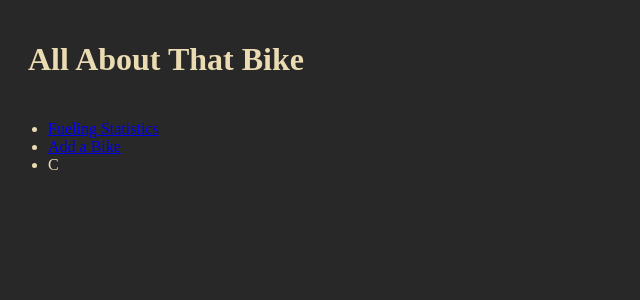
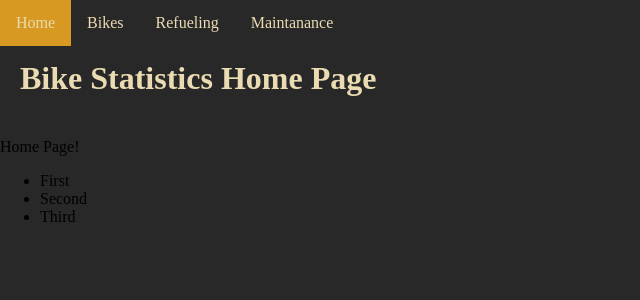
Before and after one commit to SvenDo11/py-server, a Django app: page /bike/ in a window 1280 px wide. Shown: the top 300 px of the page, without its empty margins (0-640 px from the left). Run offline with Django 4.2, Linux system fonts and the light colour scheme; parts of the project's set-up code (start-up, migrations or seed data) failed here and were passed over.

Commit message:
Changes, IDK

```diff
--- a/bike/models.py
+++ b/bike/models.py
@@ -31,4 +31,8 @@
 
 class Bike(models.Model):
     ID = models.IntegerField("ID", primary_key=True)
-    name = models.CharField('Name of the bike', max_length=30)
+    name = models.CharField('Name', max_length=30)
+    manufacturer = models.CharField('Manufacturer', max_lenth=30)
+
+    def __str__(self) -> str:
+        return self.name
--- a/bike/static/bike/styles.css
+++ b/bike/static/bike/styles.css
@@ -29,44 +29,54 @@
 }
 
 body {
+    margin: 0;
     background-color: var(--color-bg);
 }
 
-#boxes {
-    content: "";
-    display: table;
-    clear: both;
-}
-
-div {
-    float: left;
-    height: 200px;
-    width: 400px;
-    padding: 0 10px;
-    margin: 20px;
-    border-radius: 25px;
-}
-
-#column1 {
-    background-color: #b8bb26;
-    border: 2px solid #98971a;
-}
-
-#column2 {
-    background-color: #83a598;
-    border: 2px solid #458588;
-}
-
 h1 {
-    color: #ebdbb2;
+    color: var(--color-fg);
     padding: 20px;
+    align-content: center;
+    margin-top: 40px;
+    width: 100%;
 }
 
 h2 {
-    color: #000000;
+    color: var(--color11);
     text-align: center;
+    align-content: center;
 }
 
-ul {
-    color: var(--color-fg)
+#navigationbar {
+    ul {
+        color: var(--color-fg);
+        list-style-type: none;
+        margin: 0;
+        padding: 0;
+        overflow: hidden;
+        position: fixed;
+        top: 0;
+        width: 100%;
+        background-color: var(--color-bg);
+    }
+
+    li {
+        float:left
+    }
+
+    li a {
+        display: block;
+        color: var(--color-fg);
+        text-align: center;
+        padding: 14px 16px;
+        text-decoration: none;
+    }
+
+    li a:hover:not(.active) {
+        background-color: var(--color8);
+    }
+
+    li a.active {
+        background-color: var(--color3);
+    }
 }
--- /dev/null
+++ b/bike/templates/bike/base.html
@@ -0,0 +1,26 @@
+<!DOCTYPE html>
+<html>
+<head>
+    {% load static %}
+    <link rel="stylesheet" href="{% static 'bike/styles.css' %}">
+    <title>{% block title %}Bike Statistics{% endblock %}</title>
+</head>
+
+<body>
+<div id="navigationbar">
+    <ul>
+        <li><a {% if navigationbar_active == "home" %}class="active"{% endif %} href="{% url 'bike:bikeIndex' %}">Home</a></li>
+        <li><a {% if navigationbar_active == "bikes" %}class="active"{% endif %} href="{% url 'bike:bikeList' %}">Bikes</a></li>
+        <li><a {% if navigationbar_active == "refueling" %}class="active"{% endif %} href="{% url 'bike:refuelingList' %}">Refueling</a></li>
+        <li><a {% if navigationbar_active == "maintanance" %}class="active"{% endif %} href="{% url 'bike:bikeIndex' %}">Maintanance</a></li>
+    </ul>
+</div>
+<div id="content">
+    {% block content %}
+    <p>
+        Your Content should be displayed here.
+    </p>
+    {% endblock %}
+</div>
+</body>
+</html>
--- a/bike/templates/bike/index.html
+++ b/bike/templates/bike/index.html
@@ -1,16 +1,16 @@
-<!DOCTYPE html>
-<html>
-<head>
-    {% load static %}
-    <title>Fueling</title>
-    <link rel="stylesheet" href="{% static 'bike/styles.css' %}">
-</head>
-<body>
-<h1> All About That Bike </h1>
+{% extends "bike/base.html" %}
+
+{% load static %}
+<link rel="stylesheet" href="{% static 'bike/styles.css' %}">
+
+{% block title %}Bike Statistics Home {% endblock %}
+
+{% block content %}
+<h1>Bike Statistics Home Page</h1>
+<p>Home Page!</p>
 <ul>
-    <li><a href="{% url 'bike:fueling' %}">Fueling Statistics</a></li>
-    <li><a href="{% url 'bike:bike' %}">Add a Bike</a></li>
-    <li>C</li>
+    <li>First</li>
+    <li>Second</li>
+    <li>Third</li>
 </ul>
-</body>
-</html>
+{% endblock %}
--- a/bike/urls.py
+++ b/bike/urls.py
@@ -5,6 +5,7 @@
 app_name = 'bike'
 urlpatterns = [
     path("", views.IndexView.as_view(), name="bikeIndex"),
-    path("fuel", views.FuelingView.as_view(), name="fueling"),
-    path("add_bike/", views.AddBikeView.as_view(), name="bike"),
+    path("refueling", views.FuelingView.as_view(), name="refuelingList"),
+    path("allBikes", views.BikeListView.as_view(), name="bikeList"),
+    path("<int:pk>/delete/", views.BikeDeleteView.as_view(), name='bikeDelete'),
 ]
--- a/bike/views.py
+++ b/bike/views.py
@@ -1,6 +1,6 @@
 from django.shortcuts import render
 from django.views import generic
-from django.urls import reverse
+from django.urls import reverse_lazy
 from .models import Bike, Fuel
 
 
@@ -9,23 +9,43 @@
 
     def get_context_data(self, **kwargs):
         context = super().get_context_data(**kwargs)
+        context['navigationbar_active'] = "home"
         return context
 
 
 class FuelingView(generic.ListView):
-    template_name = 'bike/fueling.html'
+    template_name = 'bike/refueling_list.html'
     context_object_name = 'fueling_list'
+
+    def get_context_data(self, **kwargs):
+        context = super().get_context_data(**kwargs)
+        context['navigationbar_active'] = "refueling"
+        return context
 
     def get_queryset(self):
         return Fuel.objects.order_by('-fuel_date')
 
 
-class AddBikeView(generic.CreateView):
+class BikeListView(generic.ListView):
+    template_name = 'bike/bike_list.html'
+    context_object_name = 'bike_list'
+
+    def get_context_data(self, **kwargs):
+        context = super().get_context_data(**kwargs)
+        context['navigationbar_active'] = "bikes"
+        return context
+
+    def get_queryset(self):
+        return Bike.objects.all()
+
+
+class BikeCreateView(generic.CreateView):
     model = Bike
     fields = ["name"]
-    success_url = "http://127.0.0.1:8000/bike"
+    success_url = reverse_lazy("bike:bikeList")
 
 
-class BikeDetailView(generic.DetailView):
+class BikeDeleteView(generic.DeleteView):
     model = Bike
-    template_name = 'bike/bike_detail.html'
+    template_name_suffix = "_delete"
+    success_url = reverse_lazy("bike:bikeList")
--- a/mysite/urls.py
+++ b/mysite/urls.py
@@ -15,10 +15,12 @@
 """
 from django.contrib import admin
 from django.urls import path, include
+from django.shortcuts import redirect
 
 urlpatterns = [
     path('polls/', include('polls.urls')),
     path('temp/', include('temp.urls')),
     path('bike/', include('bike.urls')),
     path('admin/', admin.site.urls),
+    path('', lambda request: redirect('bike/')),
 ]
```
Also changed, not shown: bike/templates/bike/bike_delete.html (added, +15 -0 lines), bike/templates/bike/bike_list.html (added, +19 -0 lines), bike/templates/bike/fueling.html (deleted, +0 -20 lines), bike/templates/bike/refueling_list.html (added, +19 -0 lines), db.sqlite3.
